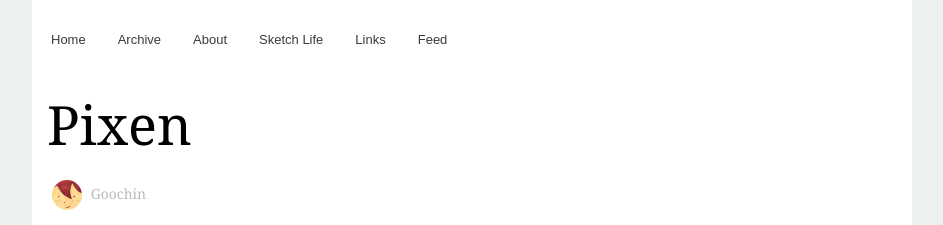
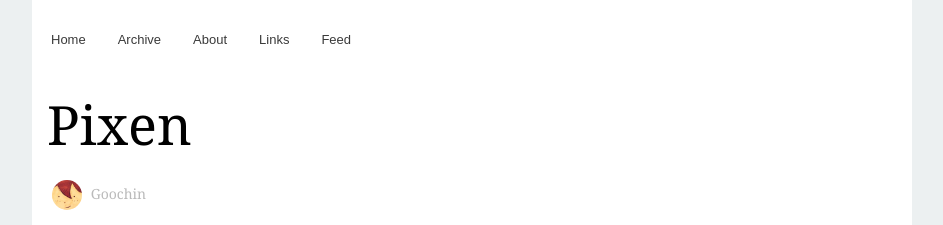
Before and after one commit to oikewll/oikewll.github.io, a Jekyll site: the page built from index.html, in a window 1280 px wide. Shown: the top 225 px of the page, without its empty margins (168-1111 px from the left). Built offline with Jekyll 4.4.1, drawn with Linux system fonts in a browser that asks for light colours; nearby versions of some CDN libraries; library files that are not in the unit come from our copies; Markdown is read by kramdown in place of the engine named in the settings; the list of posts is cut into pages by our own code.

Commit message:
init banner.tpl

```diff
--- a/_includes/banner.html
+++ b/_includes/banner.html
@@ -2,7 +2,6 @@
   <li><a href="/">Home</a></li>
   <li><a href="/archive/">Archive</a></li>
   <li><a href="/about/">About</a></li>
-  <li><a href="http://guosann.tumblr.com/" target="_blank">Sketch Life</a></li>
   <li class="hidden-sm"><a href="/links/">Links</a></li>
   <li><a href="/feed.xml">Feed</a></li>
 </ul>
```
